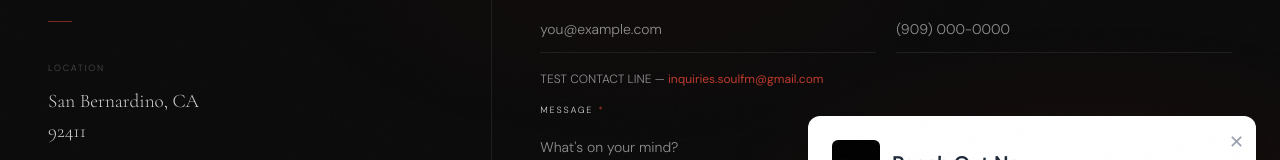
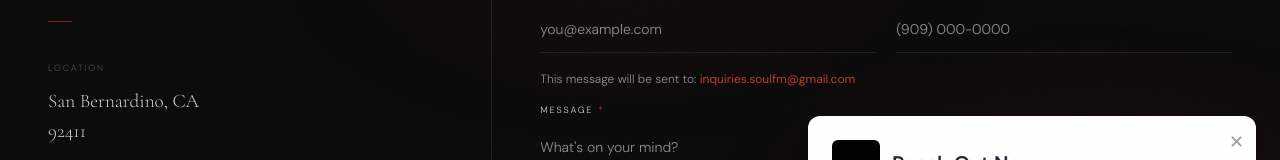
Before and after one commit to duyansiyam/Soul-FM, a React (Vite) app: page /contact-us in a window 1280 px wide. Shown: the part 424-584 px from the top of the page. Built offline with nearby package versions, Linux system fonts and the light colour scheme.

Commit message:
final clean contact label

```diff
--- a/src/components/ContactUsComponents/ContactForm.jsx
+++ b/src/components/ContactUsComponents/ContactForm.jsx
@@ -143,7 +143,8 @@ function ContactForm() {
         </div>
 
         <p className="sfm-selected-email">
-  TEST CONTACT LINE — <strong>inquiries.soulfm@gmail.com</strong>
+  This message will be sent to:{" "}
+  <strong>inquiries.soulfm@gmail.com</strong>
 </p>
 
         <div className="sfm-field">
```
